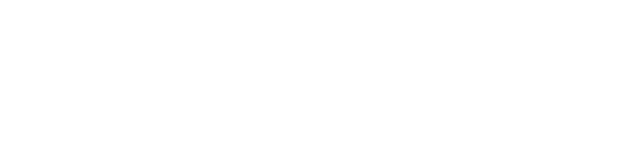
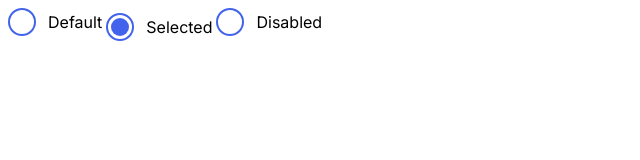
Before and after one commit to js-tasks-ru/htmlcss-20220317_gleb-sel, a website: page 07-lection5/02-radio/index.html in a window 1280 px wide. Shown: the whole page, without its empty margins (0-640 px from the left). Drawn offline with Linux system fonts and the light colour scheme.

Commit message:
solve radio

```diff
--- a/07-lection5/02-radio/index.html
+++ b/07-lection5/02-radio/index.html
@@ -6,6 +6,40 @@
         <link rel="stylesheet" href="./radio.css">
     </head>
     <body>
+        <label class="radio">
+            <input type="radio" name="template" class="radio__input">
+            <div class="radio__state">
+                <div class="radio__control">
+                    <svg class="radio__icon" width="18" height="18" viewBox="0 0 18 18" fill="none" xmlns="http://www.w3.org/2000/svg">
+                        <rect width="18" height="18" rx="9" fill="#4263EB"/>
+                    </svg>
+                </div>
+                <div class="radio__title">Default</div>
+            </div>
+        </label>
 
+        <label class="radio">
+            <input type="radio" name="template" class="radio__input" checked>
+            <div class="radio__state">
+                <div class="radio__control">
+                    <svg class="radio__icon" width="18" height="18" viewBox="0 0 18 18" fill="none" xmlns="http://www.w3.org/2000/svg">
+                        <rect width="18" height="18" rx="9" fill="#4263EB"/>
+                    </svg>
+                </div>
+                <div class="radio__title">Selected</div>
+            </div>
+        </label>
+
+        <label class="radio">
+            <input type="radio" name="template" class="radio__input">
+            <div class="radio__state">
+                <div class="radio__control">
+                    <svg class="radio__icon" width="18" height="18" viewBox="0 0 18 18" fill="none" xmlns="http://www.w3.org/2000/svg">
+                        <rect width="18" height="18" rx="9" fill="#4263EB"/>
+                    </svg>
+                </div>
+                <div class="radio__title">Disabled</div>
+            </div>
+        </label>
     </body>
 </html>
--- a/07-lection5/02-radio/radio.css
+++ b/07-lection5/02-radio/radio.css
@@ -0,0 +1,62 @@
+.radio {
+    display: inline-flex;
+    cursor: pointer;
+    position: relative;
+}
+
+.radio__input {
+    position: absolute;
+    outline: none;
+    clip: rect(0, 0, 0, 0);
+}
+
+.radio__state {
+    display: flex;
+    align-items: center;
+    gap: 12px;
+}
+
+
+.radio__control {
+
+    box-sizing: border-box;
+    background: var(--white);
+    border: 2px solid var(--blue-3);
+    border-radius: 14px;
+
+    height: 28px;
+    width: 28px;
+    display: flex;
+    align-items: center;
+    justify-content: center;
+}
+
+.radio__icon {
+    display: none;
+}
+
+.radio__title {
+    font-family: 'Inter';
+    font-style: normal;
+    font-weight: 400;
+    font-size: 16px;
+    line-height: 24px;
+    color: var(-grey-4);
+}
+
+
+.radio__input:disabled~.radio__state .radio__control {
+    background: var(--grey-2);
+}
+
+.radio__input:disabled~.radio__state .radio__title {
+    color: var(--grey-2);
+}
+
+.radio__input:checked~.radio__state .radio__icon {
+    display: block;
+}
+
+.radio__input:focus~.radio__state .radio__title {
+    text-decoration: underline;
+}
--- a/assets/css/main.css
+++ b/assets/css/main.css
@@ -6,11 +6,16 @@
     --pink: #F784AD;
     --purple: #7048E8;
     --blue: #374FC7;
+    --blue-2: #334D6E;
+    --blue-3: #4263EB;
+    --blue-4: #A0B1F5;
     --red: #F03D3E;
     --grey-1: #F8F9FA;
     --grey-2: #DDE2E5;
     --grey-3: #ACB5BD;
     --grey-4: #495057;
+    --grey-5: #90A0B7;
+
 
     --error: var(--red);
     --success: var(--blue);
@@ -30,7 +35,3 @@
     --opacity-prim-second: 0.5;
     --coursor-pointer: pointer;
 }
-
-* {
-    font-family: 'Roboto', sans-serif;
-}
--- a/assets/fonts/fonts.css
+++ b/assets/fonts/fonts.css
@@ -1 +1,2 @@
 @import url('https://fonts.googleapis.com/css2?family=Roboto:ital,wght@0,100;0,300;0,400;0,500;0,700;0,900;1,100;1,300;1,400;1,500;1,700;1,900&display=swap');
+@import url('https://fonts.googleapis.com/css2?family=Inter:wght@100;200;300;400;500;600;700;800;900&display=swap');
```
